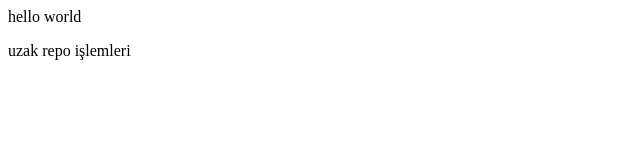
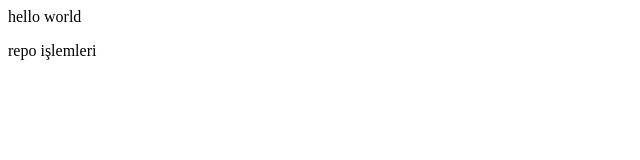
Before and after one commit to eyupbudak/second-repo, a plain HTML site: page index.html in a window 1280 px wide. Shown: the full height of the page, 0-640 px from the left. Drawn offline with Linux system fonts and the light colour scheme.

Commit message:
5.commit

```diff
--- a/index.html
+++ b/index.html
@@ -1,3 +1,3 @@
 hello world
 
-<p> uzak repo işlemleri </p>
+<p> repo işlemleri </p>
```
